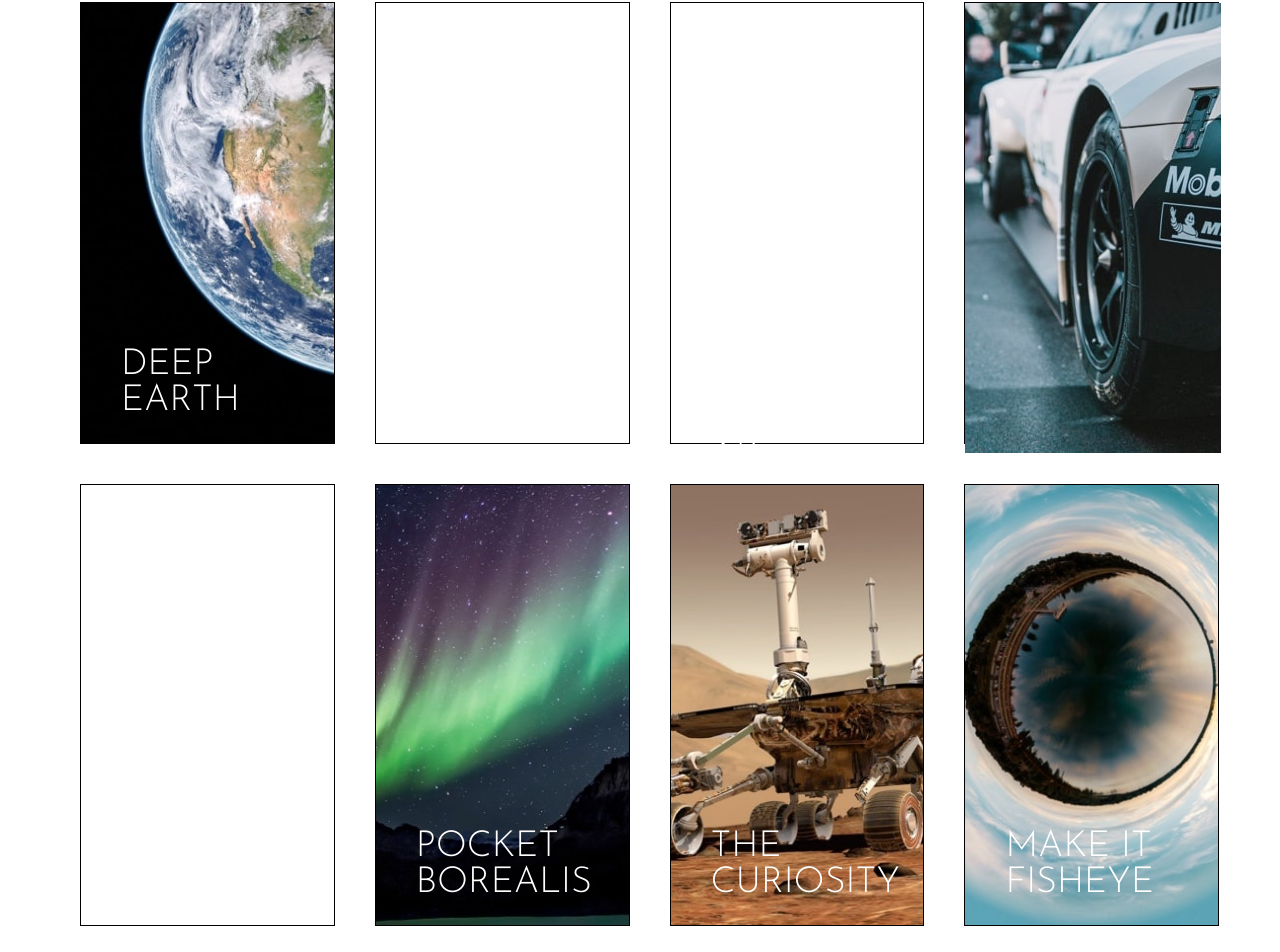
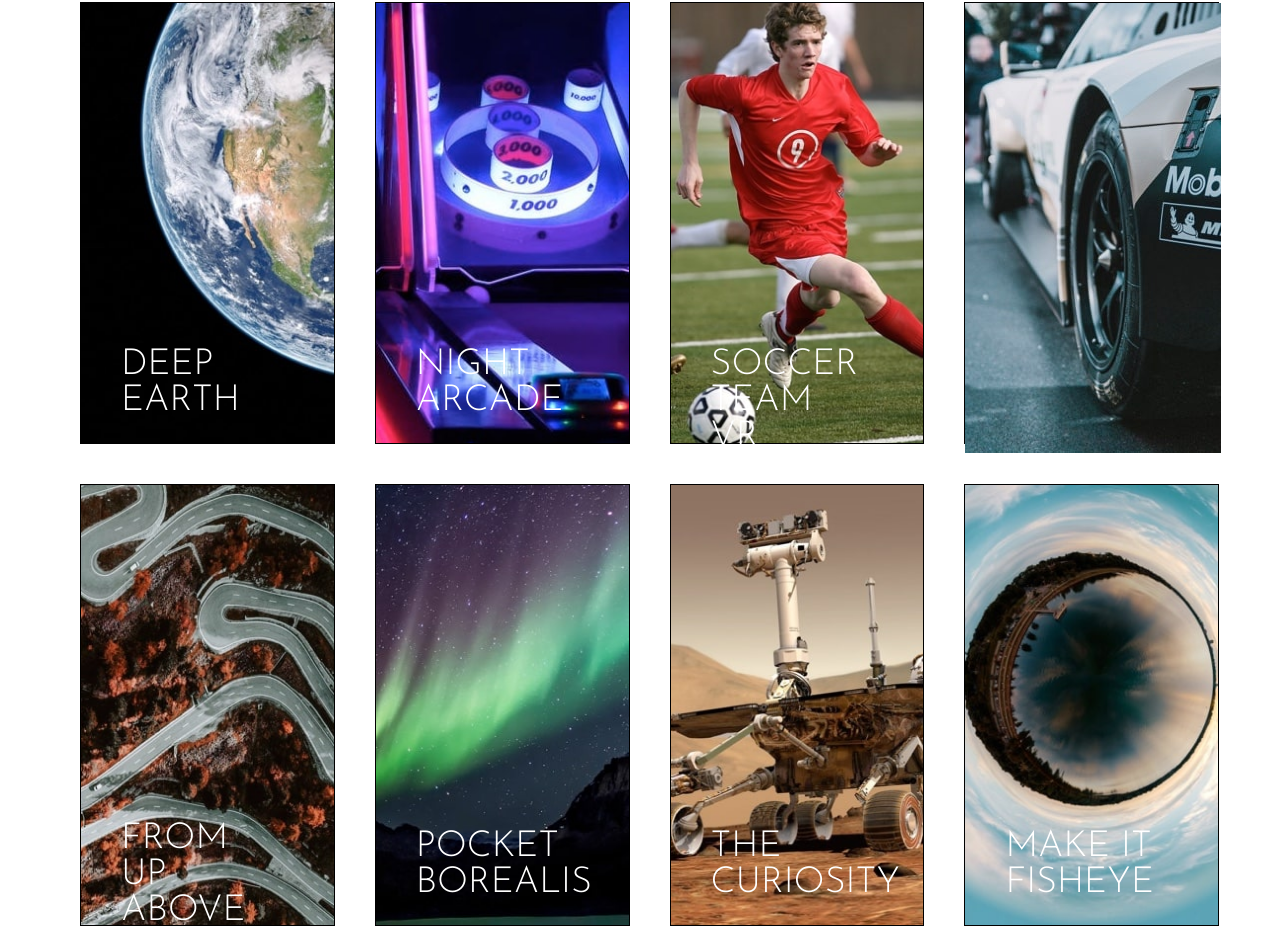
Before and after one commit to AtulShince27/Loopstudios-Landing-Page, a React (Create React App) app: page / in a window 1280 px wide. Shown: the part 2366-3318 px from the top of the page. Built offline with nearby package versions, Linux system fonts and the light colour scheme.

Commit message:
Update 2

```diff
--- a/src/App.css
+++ b/src/App.css
@@ -119,22 +119,22 @@
   background-size: cover;
 }
 #night-arcade-img{
-  /* background-image: url(./images/desktop/image-night-arcade.jpg); */
+  background-image: url(./images/desktop/image-night-arcade.jpg);
   background-repeat: no-repeat;
   background-size: cover;
 }
 #soccer-team-vr-img{
-  /* background-image: url(./images/desktop/image-soccer-team.jpg); */
+  background-image: url(./images/desktop/image-soccer-team.jpg);
   background-repeat: no-repeat;
   background-size: cover;
 }
 #the-grid-img{
-  /* background-image: url(./images/desktop/image-grid.jpg); */
+  background-image: url(./images/desktop/image-grid.jpg);
   background-repeat: no-repeat;
   background-size: cover;
 }
 #up-above-vr-img{
-  /* background-image: url(./images/desktop/image-from-above.jpg); */
+  background-image: url(./images/desktop/image-from-above.jpg);
   background-repeat: no-repeat;
   background-size: cover;
 }
```
